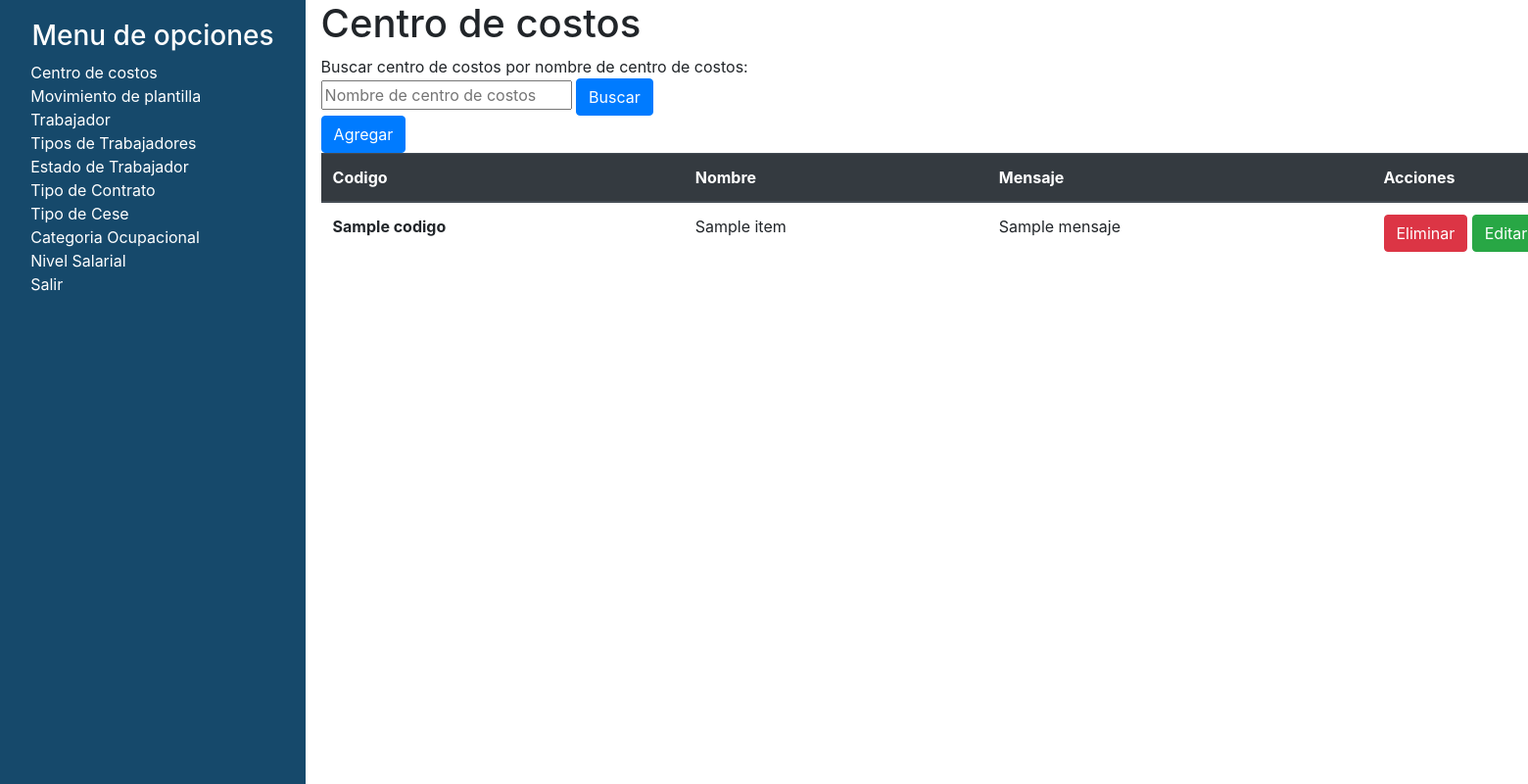
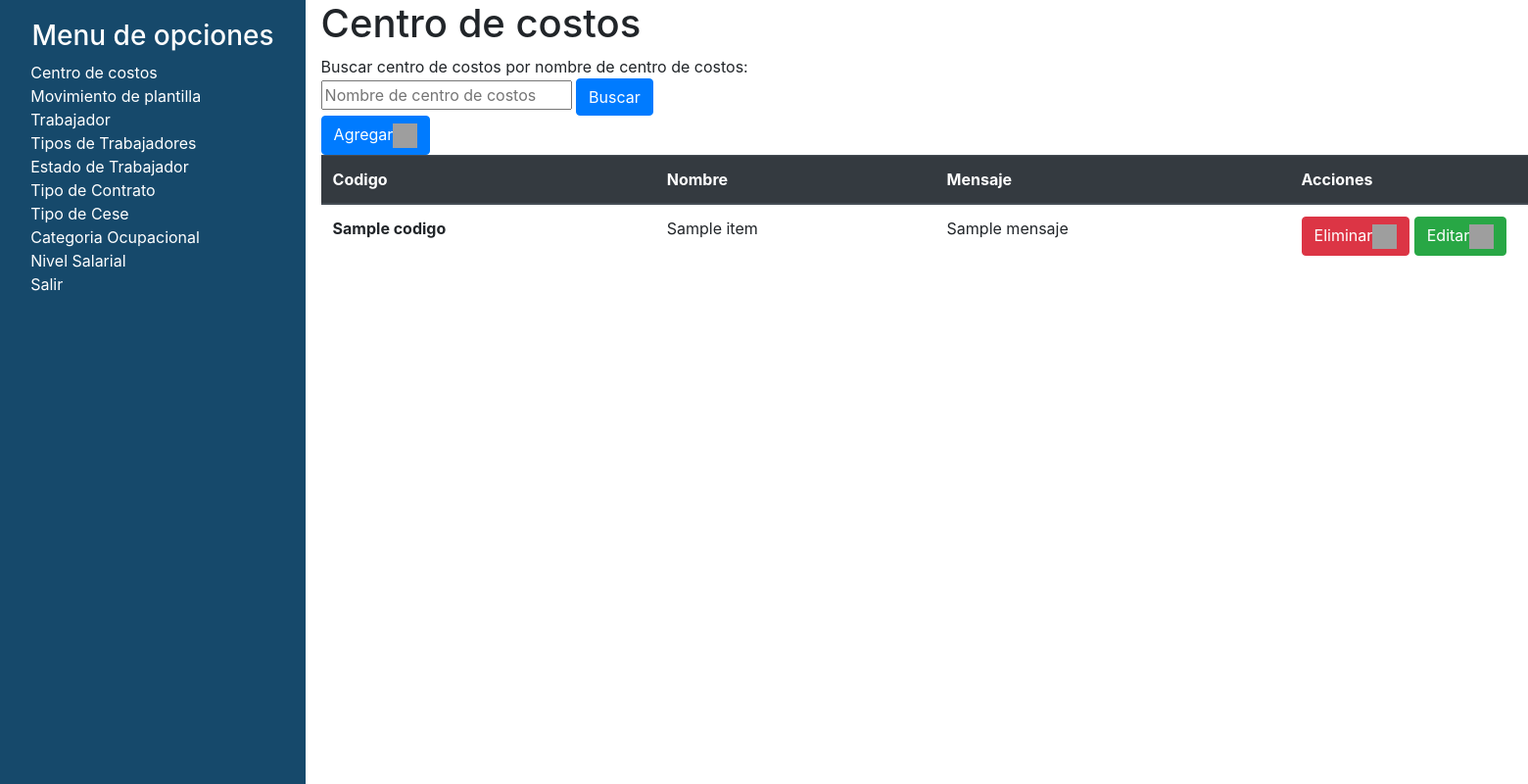
Before and after one commit to JossueJativa/ModeladoDeSoftware, a Django app: page /search in a window 1560 px wide; the page is wider, and only the part inside the window is pictured. Shown: that part at 98% size. Run offline with Django 4.2, Linux system fonts and the light colour scheme; tables that the repository leaves empty hold one stand-in row (values such as "Sample post"); a database or web service that is not in the repository returns one stand-in record (values such as "Sample title"); data that the repository does not hold is empty; some libraries are stand-ins or nearby versions; grey boxes are pictures that could not be loaded.

Commit message:
Se ingresa iconos a los botones

```diff
--- a/RecursosHumanos/CentroCostos/templates/agregar.html
+++ b/RecursosHumanos/CentroCostos/templates/agregar.html
@@ -11,6 +11,6 @@
         {% csrf_token %}
         Ingresar codigo de centro de costos: <input type="text" name="codigo" placeholder="Codigo"><br>
         Ingresar descripcion de centro de costos: <input type="text" name="descripcion" placeholder="Descripcion"><br>
-        <button type="submit" class="btn-primary">Agregar</button>
+        <button type="submit" class="btn-primary">Agregar<img src="https://i.ibb.co/jydyV2j/add-plus-circle-svgrepo-com.png" height="25px" width="25px"/></button>
     </form>
 {% endblock  %}
--- a/RecursosHumanos/CentroCostos/templates/centrocostos.html
+++ b/RecursosHumanos/CentroCostos/templates/centrocostos.html
@@ -14,7 +14,7 @@
         <button type="submit" class="btn btn-primary">Buscar</button>
     </form>
 
-    <a href="{%url 'agregar'%}" class="btn btn-primary">Agregar</a>
+    <a href="{%url 'agregar'%}" class="btn btn-primary">Agregar<img src="https://i.ibb.co/jydyV2j/add-plus-circle-svgrepo-com.png" height="25px" width="25px"/></a>
 
     <table class="table">
         <thead class="thead-dark">
@@ -34,8 +34,8 @@
                     <form action="{%url 'elimAtributo' datos.Codigo datos.NombreCentroCostos%}" method="POST">
                         {% csrf_token %}
                         <td>
-                            <button type="submit" class="btn btn-danger">Eliminar</button>
-                            <a class="btn btn-success" href="{%url 'editCentroCostos' datos.Codigo%}">Editar</a>
+                            <button type="submit" class="btn btn-danger">Eliminar<img src="https://i.ibb.co/JmRz9Kh/delete-2-svgrepo-com.png" height="25px" width="25px"/></button>
+                            <a class="btn btn-success" href="{%url 'editCentroCostos' datos.Codigo%}">Editar<img src="https://i.ibb.co/yS3QgtW/edit-svgrepo-com.png" height="25px" width="25px"/></a>
                         </td>
                     </form>
                 </tr>
--- a/RecursosHumanos/CentroCostos/templates/infoTrabajador.html
+++ b/RecursosHumanos/CentroCostos/templates/infoTrabajador.html
@@ -14,7 +14,7 @@
         <button type="submit" class="btn btn-primary">Buscar</button>
     </form>
 
-    <a href="{% url 'PagTrabajadoresCreate' id %}" class="btn btn-success">Agregar</a>
+    <a href="{% url 'PagTrabajadoresCreate' id %}" class="btn btn-success">Agregar<img src="https://i.ibb.co/jydyV2j/add-plus-circle-svgrepo-com.png" height="25px" width="25px"/></a>
     <!--Aqui sale un monton de numeros, sin explicacion alguna-->
     <table class="table">
         <thead class="thead-dark">
@@ -109,8 +109,8 @@
                     <td>{{datos.Remuneracion_Minima}}</tdpe=>
                     <td>{{datos.CuotaCuentaCorriente}}</td=>
                     <td>{{datos.Fondo_Reserva}}</td>
-                    <td><a class="btn btn-primary" href="{% url 'trabajadoresupdate' id datos.Id_Trabajador %}">Editar</a>
-                        <a class="btn btn-danger" href="{% url 'trabajadoresDelete' id datos.Id_Trabajador %}">Eliminar</a></td>
+                    <td><a class="btn btn-primary" href="{% url 'trabajadoresupdate' id datos.Id_Trabajador %}">Editar<img src="https://i.ibb.co/yS3QgtW/edit-svgrepo-com.png" height="25px" width="25px"/></a>
+                        <a class="btn btn-danger" href="{% url 'trabajadoresDelete' id datos.Id_Trabajador %}">Eliminar<img src="https://i.ibb.co/JmRz9Kh/delete-2-svgrepo-com.png" height="25px" width="25px"/></a></td>
                 </tr>
             {% endfor %}
         </tbody>
--- a/RecursosHumanos/CentroCostos/templates/movimientoplanilla.html
+++ b/RecursosHumanos/CentroCostos/templates/movimientoplanilla.html
@@ -14,7 +14,7 @@
         <button type="submit" class="btn btn-primary">Buscar</button>
     </form>
 
-    <a href="{% url 'PagMovimientoPlanillaCreate' %}" class="btn btn-primary">Agregar</a>
+    <a href="{% url 'PagMovimientoPlanillaCreate' %}" class="btn btn-primary">Agregar<img src="https://i.ibb.co/jydyV2j/add-plus-circle-svgrepo-com.png" height="25px" width="25px"/></a>
 
     <table class="table">
         <thead class="thead-dark">
@@ -56,9 +56,9 @@
                     <td>
                         <form action="{% url 'eliminarMovimientoPlanilla' datos.CodigoConcepto %}" method="POST">
                             {% csrf_token %}
-                            <button type="submit" class="btn btn-danger">Eliminar</button>
+                            <button type="submit" class="btn btn-danger">Eliminar<img src="https://i.ibb.co/JmRz9Kh/delete-2-svgrepo-com.png" height="25px" width="25px"/></button>
                         </form>
-                        <a class="btn btn-success" href="{% url 'PagMovimientoPlanillaEdit' datos.CodigoConcepto %}">Editar</a>
+                        <a class="btn btn-success" href="{% url 'PagMovimientoPlanillaEdit' datos.CodigoConcepto %}">Editar<img src="https://i.ibb.co/yS3QgtW/edit-svgrepo-com.png" height="25px" width="25px"/></a>
                     </td>
                 </tr>
             {% endfor %}
```
